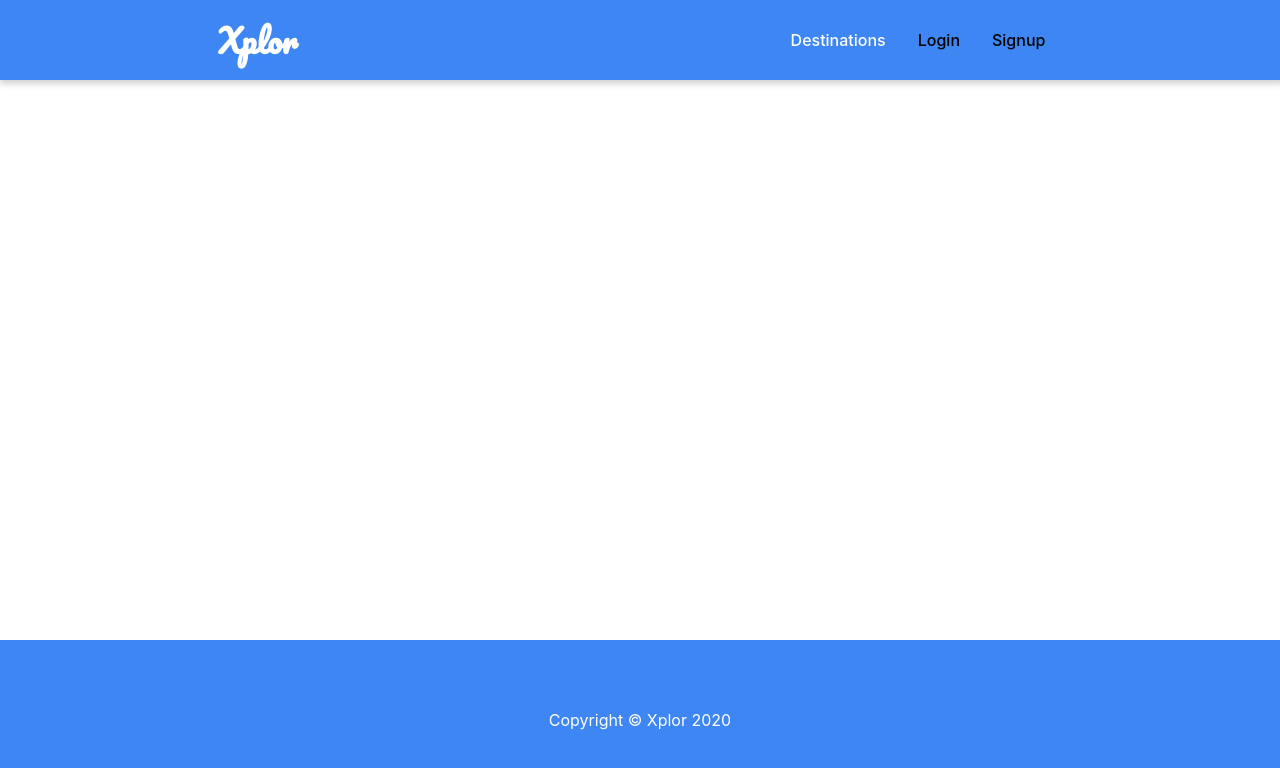
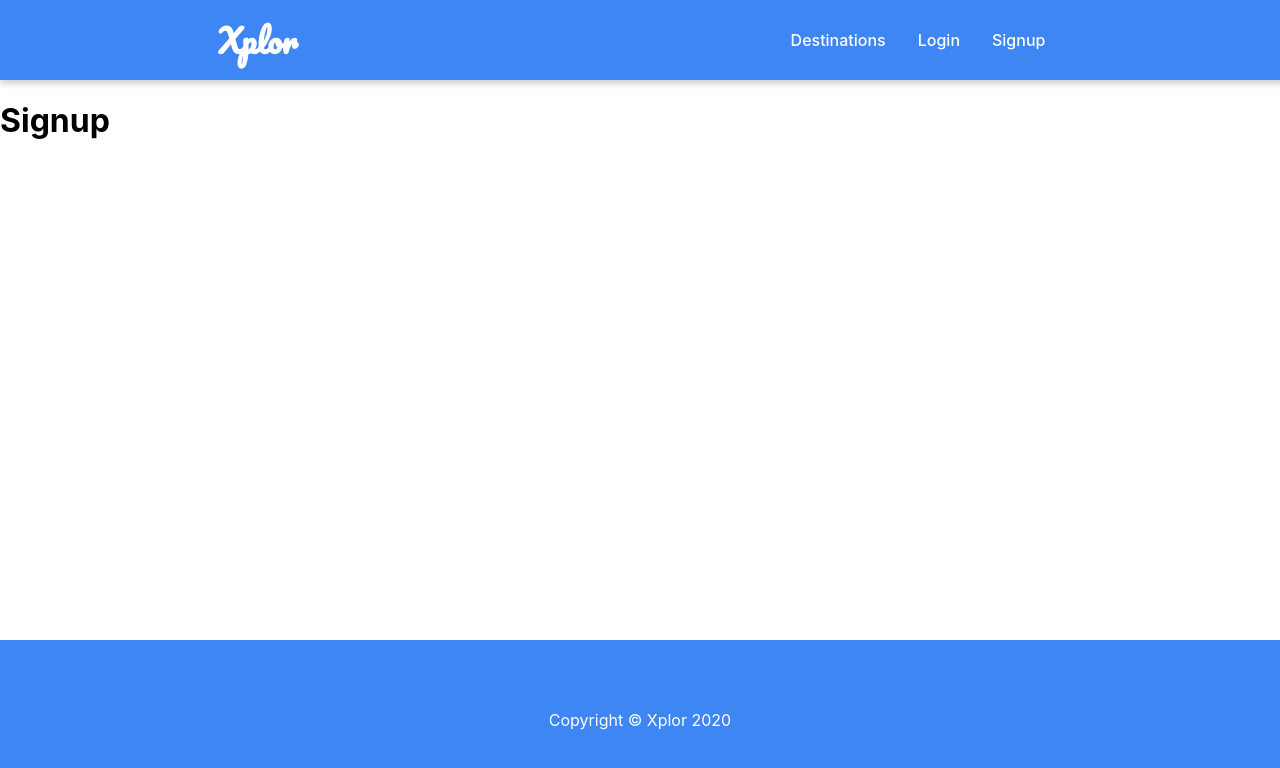
Before and after one commit to danusem/Xplor, a React (Create React App) app: page /signup in a window 1280 px wide. Shown: the top 768 px of the page. Built offline with nearby package versions, Linux system fonts and the light colour scheme.

Commit message:
added routes

```diff
--- a/src/App.js
+++ b/src/App.js
@@ -6,6 +6,8 @@ import Footer from './components/Footer/Footer';
 
 import Home from './pages/Home/Home';
 import Destinations from './pages/Destinations/Destinations';
+import Login from './pages/Login/Login';
+import Signup from './pages/Signup/Signup';
 
 import './App.css';
 
@@ -21,6 +23,12 @@ function App() {
              <Route exact path="/destinations" render={props =>
               <Destinations />
             }/>
+            <Route exact path="/login" render={props =>
+              <Login />
+            }/>
+            <Route exact path="/signup" render={props =>
+              <Signup />
+            }/>
           </Switch>
        </div>
        <Footer />
--- a/src/components/Navbar/Navbar.jsx
+++ b/src/components/Navbar/Navbar.jsx
@@ -13,8 +13,12 @@ const Navbar = (props) => {
                 <li>
                     <Link to="/destinations">Destinations</Link>
                 </li>
-                <li>Login</li>
-                <li>Signup</li>
+                <li>
+                    <Link to="/login">Login</Link>
+                </li>
+                <li>
+                    <Link to="/signup">Signup</Link>
+                </li>
             </ul>
         </nav>
     );
--- a/src/pages/Login/Login.jsx
+++ b/src/pages/Login/Login.jsx
@@ -0,0 +1,9 @@
+import React from 'react';
+
+const Login = (props) => {
+    return (
+        <h1>Login</h1>
+    );
+};
+
+export default Login;
--- a/src/pages/Signup/Signup.jsx
+++ b/src/pages/Signup/Signup.jsx
@@ -0,0 +1,9 @@
+import React from 'react';
+
+const Signup = (props) => {
+    return (
+        <h1>Signup</h1>
+    );
+};
+
+export default Signup;
```
